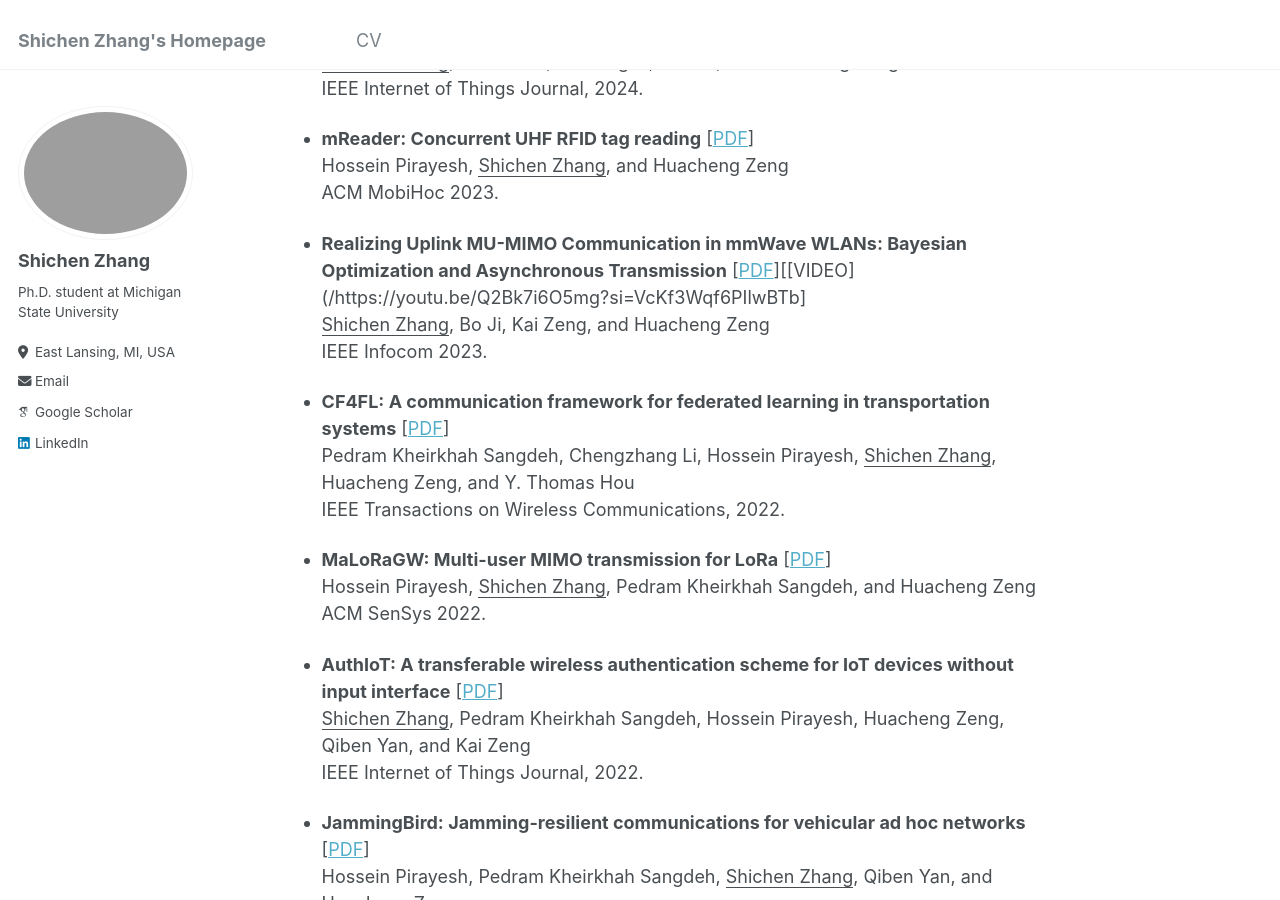
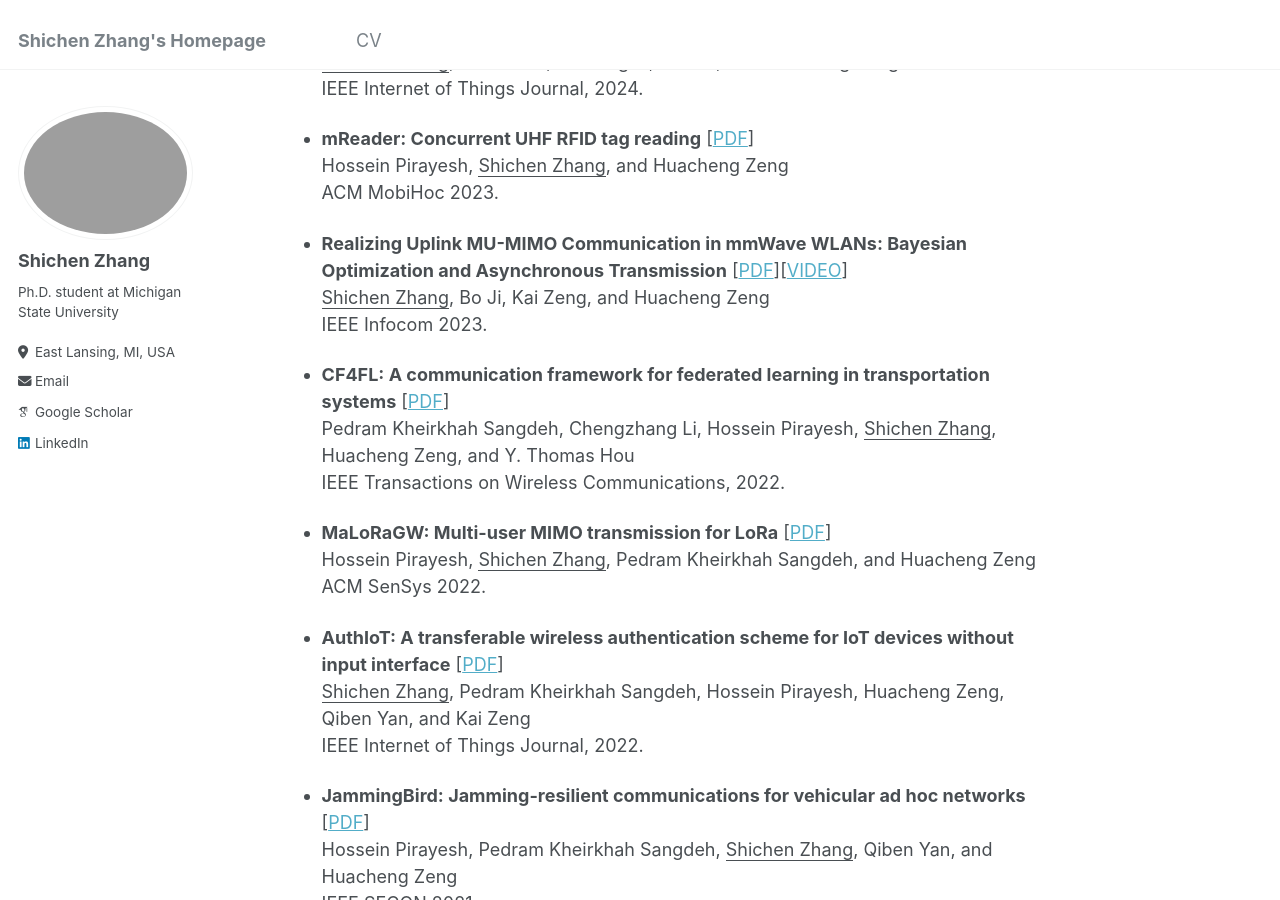
Before and after one commit to sczhang6/sczhang6.github.io, a Jekyll site: the page built from _pages/about.md, in a window 1280 px wide and 900 px high, scrolled down 755 px. Built offline with Jekyll 4.4.1, drawn with Linux system fonts in a browser that asks for light colours; some web fonts are replaced.

Commit message:
VIDEO added

```diff
--- a/_pages/about.md
+++ b/_pages/about.md
@@ -34,7 +34,7 @@ IEEE Internet of Things Journal, 2024.
 Hossein Pirayesh, <ins>Shichen Zhang</ins>, and Huacheng Zeng
 ACM MobiHoc 2023.
 
-* **Realizing Uplink MU-MIMO Communication in mmWave WLANs: Bayesian Optimization and Asynchronous Transmission** \[[PDF](/files/shichen23_beamforming_infocom.pdf)\]\[[VIDEO](/https://youtu.be/Q2Bk7i6O5mg?si=VcKf3Wqf6PIlwBTb\]
+* **Realizing Uplink MU-MIMO Communication in mmWave WLANs: Bayesian Optimization and Asynchronous Transmission** \[[PDF](/files/shichen23_beamforming_infocom.pdf)\]\[[VIDEO](https://youtu.be/Q2Bk7i6O5mg?si=VcKf3Wqf6PIlwBTb)\]
 <ins>Shichen Zhang</ins>, Bo Ji, Kai Zeng, and Huacheng Zeng
 IEEE Infocom 2023.
 
```
